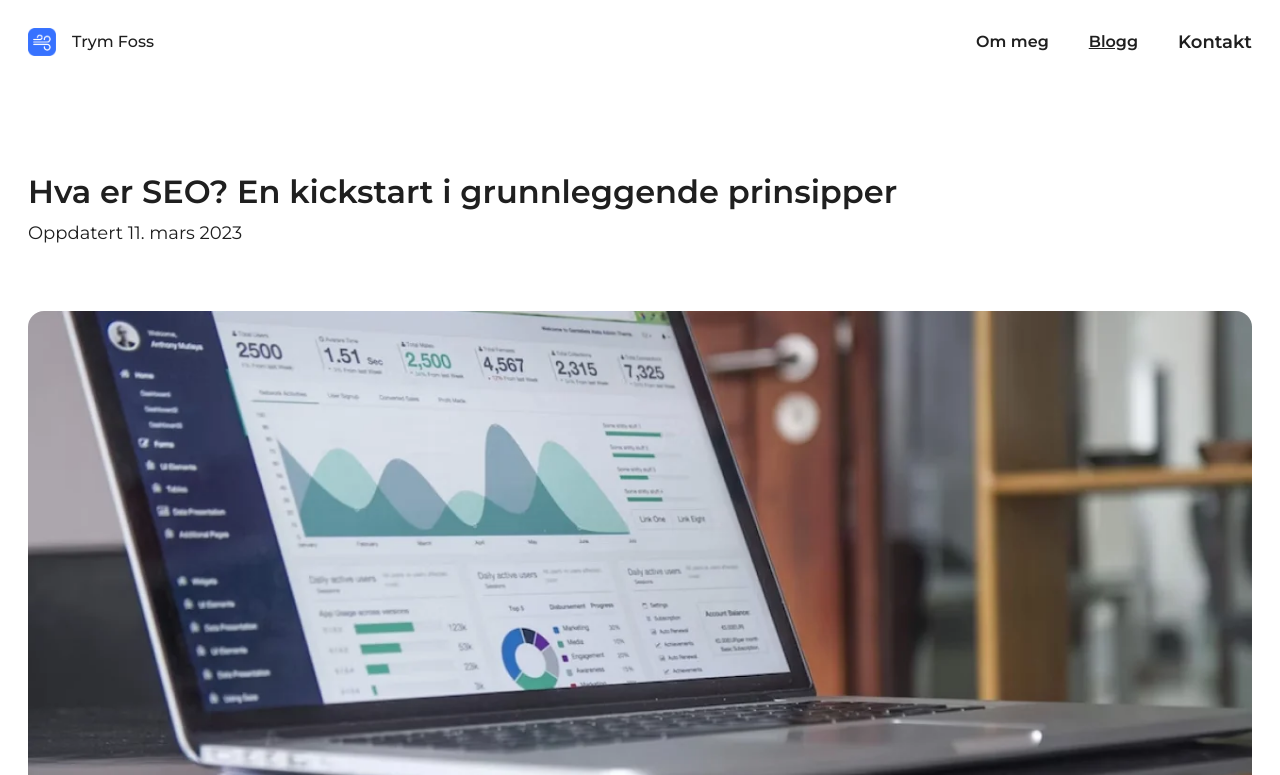
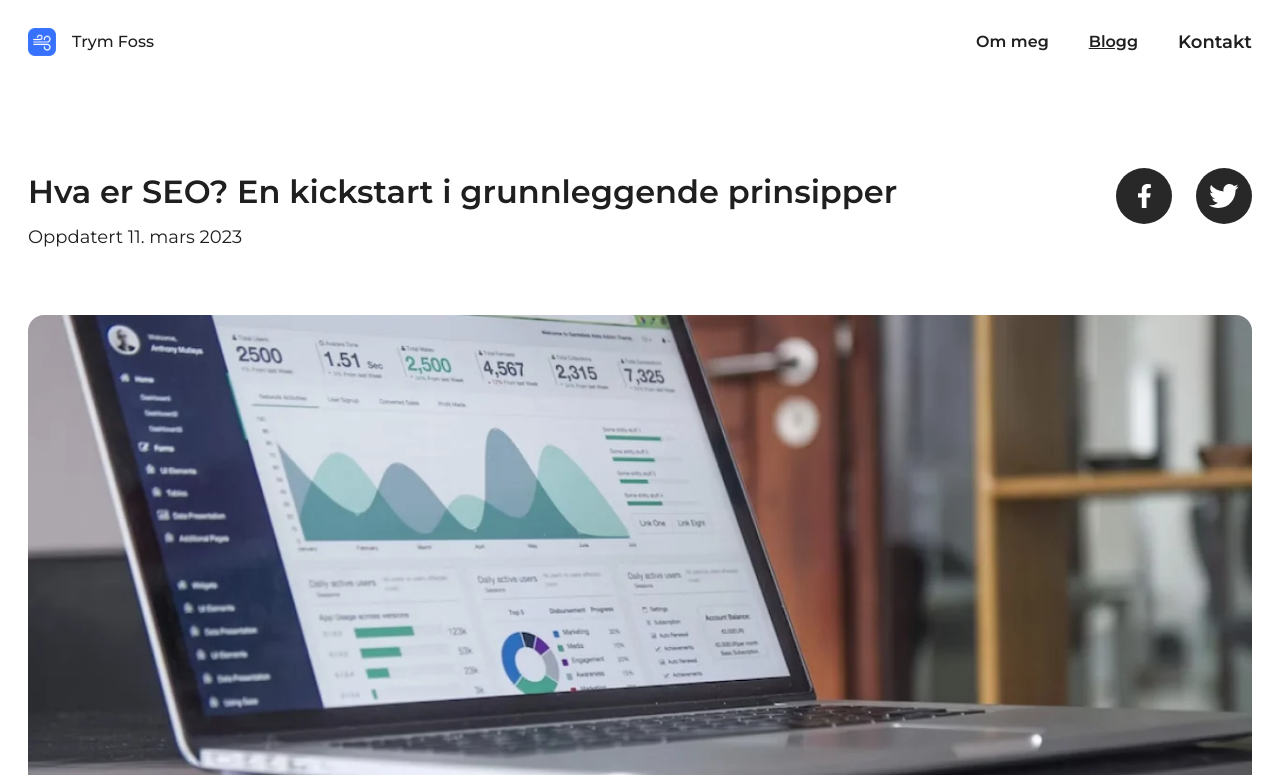
Before and after one commit to Trym2/Portfolio-2023, a website: page blogg/hva-er-seo.html in a window 1280 px wide. Shown: the top 775 px of the page. Drawn offline with nearby package versions, Linux system fonts and the light colour scheme.

Commit message:
added share buttons

```diff
--- a/blogg/hva-er-seo.html
+++ b/blogg/hva-er-seo.html
@@ -40,7 +40,23 @@
       </nav>
 
     <header class="mb-16 lg:mb-36">
-      <h1 class="text-3xl mb-1 font-semibold">Hva er SEO? En kickstart i grunnleggende prinsipper</h1>
+      <div class="flex justify-between">
+        <h1 class="text-3xl mb-1 font-semibold">Hva er SEO? En kickstart i grunnleggende prinsipper</h1>
+        <div class="flex flex-row gap-6">
+          <a class="transition ease-in-out hover:scale-110 cursor-pointer twitter-share-button" href="https://www.facebook.com/sharer/sharer.php?u=https%3A%2F%2Ftrymfoss.no%2Fblogg%2Fhva-er-seo&amp;src=sdkpreparse" target="_blank">
+            <div class="bg-[#282828] h-14 w-14 rounded-full items-center flex justify-center">
+              <img src="/icons/facebook.svg">
+            </div>
+          </a>
+          <a class="transition ease-in-out hover:scale-110 cursor-pointer twitter-share-button" href="https://twitter.com/intent/tweet?text=https://trymfoss.no/blogg/hva-er-seo" target="_blank">
+            <div class="bg-[#282828] h-14 w-14 rounded-full items-center flex justify-center">
+              <img src="/icons/twitter.svg">
+            </div>
+          </a>
+        </div>
+
+
+      </div>
       <p class="font-light mb-16">Oppdatert 11. mars 2023</p>
       <img class="rounded-2xl min-h-[200px] object-cover" src="../icons/blog-header.webp" width="1298" height="634" alt="Datamaskin med statistikk">
     </header>
@@ -51,7 +67,7 @@
 <section>
     <article class="flex flex-col lg:flex-row-reverse lg:items-center lg:gap-10 mb-20 lg:mb-36">
         <div>
-        <h2 class="text-3xl font-semibold mb-5">Hva er SEO?</h2>
+        <h2 class="text-3xl font-semibold mb-5">Hva er SEO? </h2>
         <p class="max-w-prose mb-16 lg:mb-0 text-lg">SEO står for Search Engine Optimization, eller Søkemotoroptimalisering på norsk. Dette refererer til det å optimalisere en nettside gjennom ulike metoder, slik at siden blir høyere rangert i resultatene til søkemotorer (som Google). Målet er altså å øke synligheten til nettsiden, som da vil føre til et større antall besøkende brukere.</p>
     </div>
         <img class="rounded-2xl" src="../icons/girl-typing.webp" alt="jente som koder" width="564" height="425">
@@ -86,7 +102,7 @@
   <div class="flex justify-center">
     <div class="mb-20 lg:mb-36">
       <h3 class="text-3xl mb-5 font-semibold">Backlinks</h3>
-      <p class="max-w-prose text-lg">Lenker fra andre nettsteder som fører til din side (også kalt backlinks) vil forbedre SEO. Hvis nettstedet ditt har eksterne lenker fra populære sider med høy autoritet, vil Google tolke det som at din side er god og legitim. På den andre siden, vil backlinks fra sider med lite autoritet slå negativt ut for indekseringen til siden din.</p>
+      <p class="max-w-prose text-lg">Lenker fra andre nettsteder som fører til din side (også kalt backlinks) vil forbedre SEO. Hvis nettstedet ditt har eksterne lenker fra populære sider med høy autoritet, vil Google tolke det som at din side er god og legitim. På den andre siden, vil backlinks fra sider med lite autoritet slå negativt ut for indekseringen til siden din. Google har selv bekreftet at backlinks er en av de viktigste faktorene for siderangering.</p>
     </div>
   </div>
 
@@ -188,5 +204,6 @@
       </div>
     </div>
   </footer>
+  <script async defer crossorigin="anonymous" src="https://connect.facebook.net/nb_NO/sdk.js#xfbml=1&version=v16.0" nonce="vskzeojs"></script>
 </body>
 </html>
```
Also changed, not shown: build.css, icons/facebook.svg (added), icons/twitter.svg (added), output.css.
